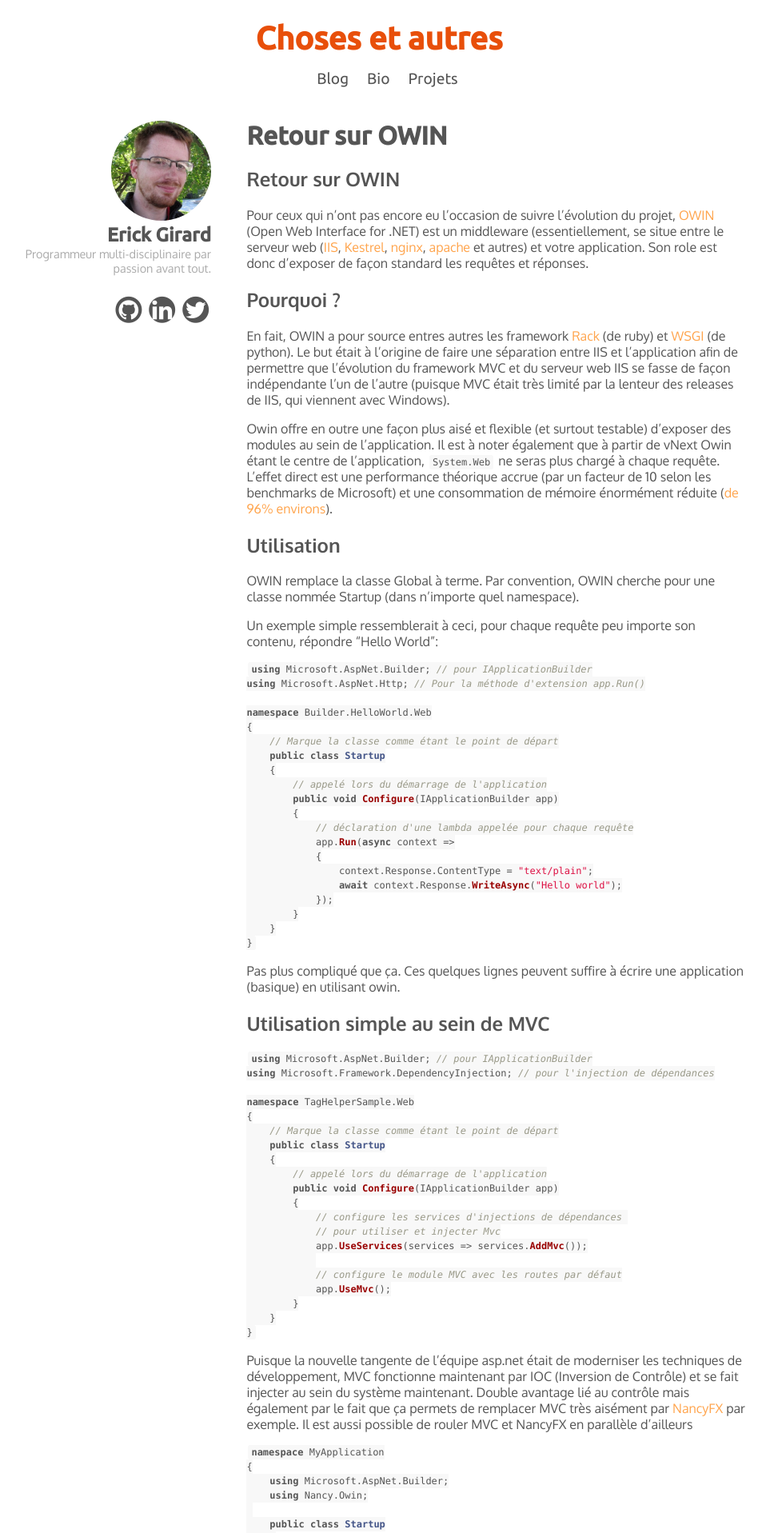
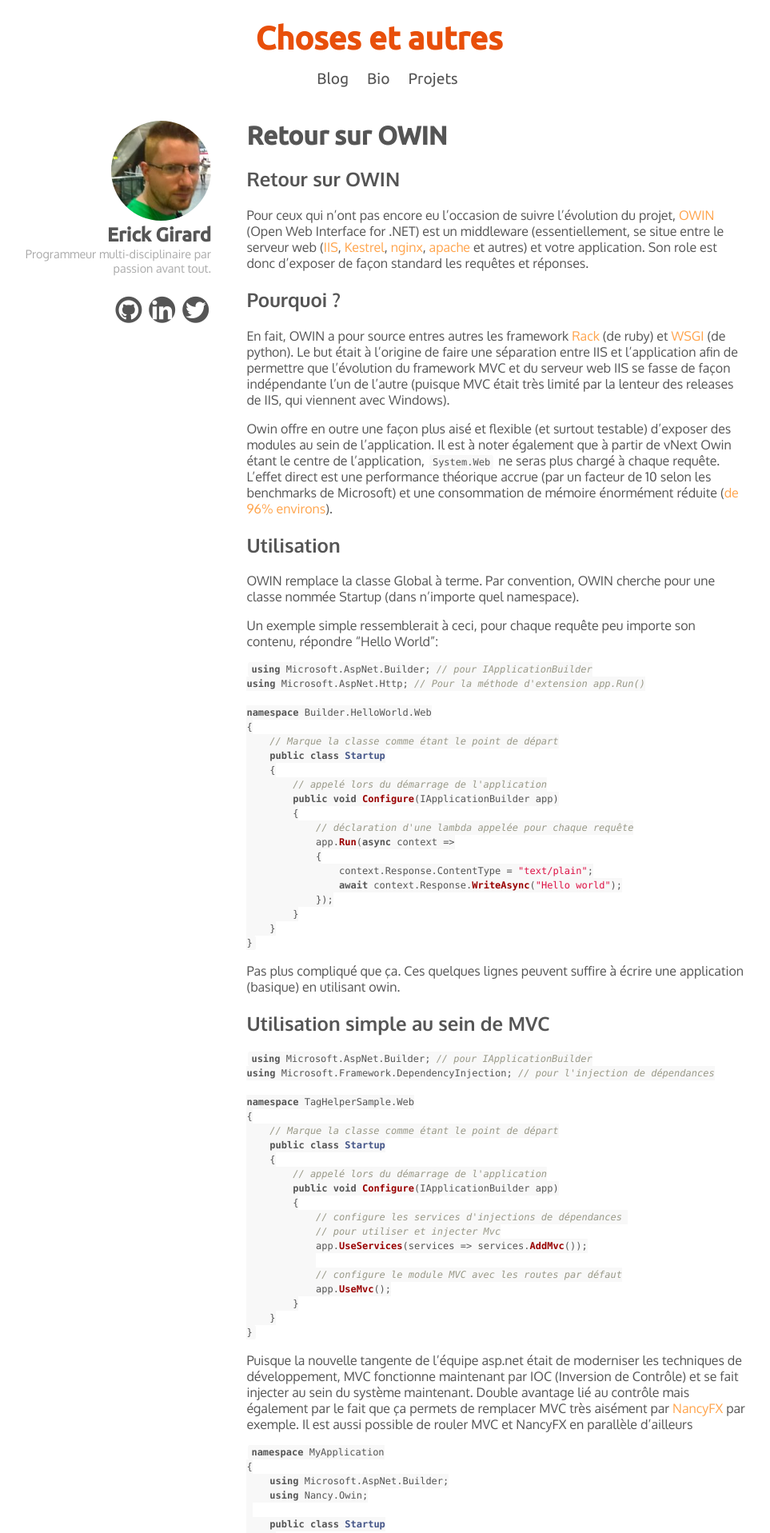
Before and after one commit to erickgirard/erickgirard.github.io, a Jekyll site: the page built from index.html, in a window 1280 px wide. Shown: the top 1917 px of the page at 80% size, without its empty margins (166-1129 px from the left). Built offline with Jekyll 4.4.1, drawn with Linux system fonts in a browser that asks for light colours; Markdown is read by kramdown in place of the engine named in the settings; the list of posts is cut into pages by our own code.

Commit message:
changement d'image d'avatar

```diff
--- a/_layouts/default.html
+++ b/_layouts/default.html
@@ -30,7 +30,7 @@
       </section>
 
       <aside>
-        <img src="/assets/img/avatar.png" class="avatar" alt="Erick Girard">
+        <img src="/assets/img/avatar.jpg" class="avatar" alt="Erick Girard">
 
         <h2>Erick Girard</h2>
 
```
Also changed, not shown: assets/img/avatar.jpg (added), assets/img/avatar.png (deleted).
